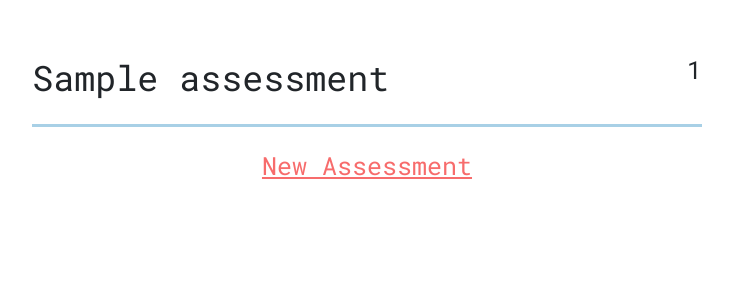
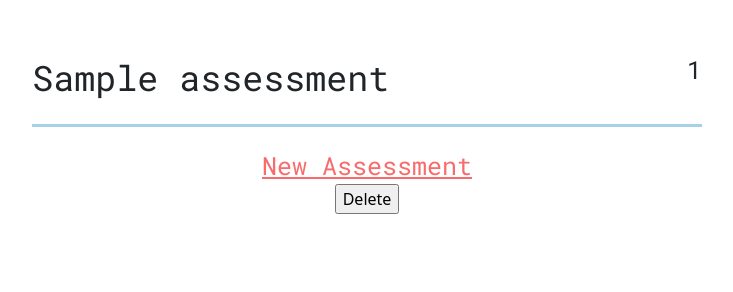
Before and after one commit to ADSteele916/nwhacks2021, a Django app: page /course/1/1 in a window 1280 px wide. Shown: the part 171-463 px from the top of the page, without its empty margins (273-1006 px from the left). Run offline with Django 3.2, Linux system fonts and the light colour scheme; a user stored in the database is signed in; tables that the repository leaves empty hold one stand-in row (values such as "Sample post"); some libraries are stand-ins or nearby versions.

Commit message:
Delete forms

```diff
--- a/grades/models.py
+++ b/grades/models.py
@@ -21,15 +21,23 @@ class Course(models.Model):
         return rsf / weights * 100.0
 
     def delete(self):
-        if self.user:
-            self.user.delete()
+        bins_list = Bin.objects.filter(course__pk=self.pk)
+        for bin in bins_list:
+            bin.delete()
         super(Course, self).delete()
+
 
 class Bin(models.Model):
     name = models.CharField(max_length=20)
     weight = models.PositiveSmallIntegerField()
     drop_n_lowest = models.PositiveSmallIntegerField()
     course = models.ForeignKey(Course, on_delete=models.CASCADE)
+
+    def delete(self):
+        assessments_list = Assessment.objects.filter(bin__pk=self.id)
+        for assessment in assessments_list:
+            assessment.delete()
+        super(Bin, self).delete()
 
     def __str__(self):
         return self.name
@@ -43,7 +51,8 @@ class Bin(models.Model):
             weighted_marks.pop(idx)
             weighted_assignments.pop(idx)
 
-        return sum(list(map(lambda x: x[0] * x[1], weighted_assignments))) / sum(list(map(lambda x: x[0], weighted_assignments)))
+        return sum(list(map(lambda x: x[0] * x[1], weighted_assignments))) / sum(
+            list(map(lambda x: x[0], weighted_assignments)))
 
 
 class Assessment(models.Model):
--- a/grades/views.py
+++ b/grades/views.py
@@ -34,7 +34,7 @@ def courses(request):
 
 @login_required
 def course(request, course_id):
-    if request.method == 'DELETE':
+    if request.method == 'POST':
         Course.objects.get(pk=course_id).delete()
         return HttpResponseRedirect("/courses/")
 
@@ -54,6 +54,9 @@ def course(request, course_id):
 
 @login_required
 def assessment(request, course_id, bin_id):
+    if request.method == 'POST':
+        Bin.objects.get(pk=bin_id).delete()
+        return HttpResponseRedirect("/course/" + str(course_id))
     assessments_list = Assessment.objects.filter(bin__pk=bin_id)
     assessments_dict = {}
     for assessment in assessments_list:
--- a/templates/grades/assessment.html
+++ b/templates/grades/assessment.html
@@ -3,13 +3,18 @@
     <div class="page-title">{{ course_name }} - {{ bin_name }}</div>
     {% if assessments_list %}
         {% for assessment in assessments_list %}
-            <div class = "assessment-marks {% cycle 'blue-mark' 'red-mark' 'yellow-mark' %}">
+            <div class="assessment-marks {% cycle 'blue-mark' 'red-mark' 'yellow-mark' %}">
                 <div class="assessment-name">{{ assessment.name }}</div>
                 <div class="assessment-mark">{{ assessment.mark }}</div>
             </div>
         {% endfor %}
     {% endif %}
-    <div class ="extrawrapper1 text-center">
-        <a class = "new-assessment" href="{% url 'grades-new-assessment' course_id bin_id %}">New Assessment</a>
+    <div class="extrawrapper1 text-center">
+        <a class="new-assessment" href="{% url 'grades-new-assessment' course_id bin_id %}">New Assessment</a>
+        <form action="{% url 'grades-assessment' course_id bin_id %}" method="post">
+            {% csrf_token %}
+            <input type="hidden" name="_method" value="delete">
+            <input type="submit" value="Delete">
+        </form>
     </div>
 {% endblock content %}
```
Also changed, not shown: templates/grades/course.html (+7 -5 lines).
